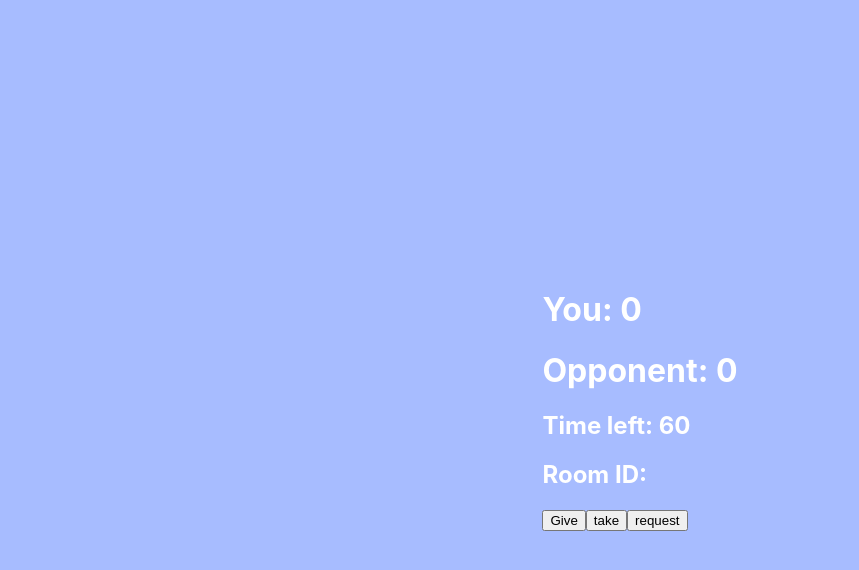
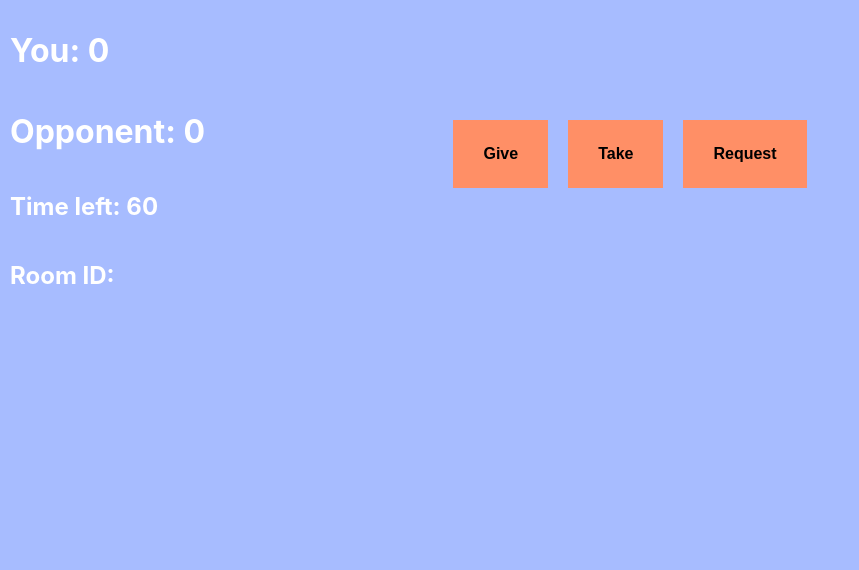
Before and after one commit to kpinuela/PenExperiment, a React (Create React App) app in the folder pen-experiment/: page / in a window 1280 px wide. Shown: the top 570 px of the page, without its empty margins (0-859 px from the left). Built offline with nearby package versions, Linux system fonts and the light colour scheme; no server answers.

Commit message:
made UI better.

```diff
--- a/pen-experiment/src/pages/game.jsx
+++ b/pen-experiment/src/pages/game.jsx
@@ -1,7 +1,8 @@
 import { useState, useEffect } from 'react';
 import { useLocation } from 'react-router-dom';
 import io from 'socket.io-client';
-import "../style.scss"
+import "../style.scss";
+import "./game_style.css";
 
 const socket = io.connect("https://evening-ridge-47791.herokuapp.com");
 const Game = (props) => {
@@ -22,6 +23,7 @@ const Game = (props) => {
   const [request, setRequest] = useState(false);
   const [surveyID, setSurveyID] = useState("");
   const [endMessage, setEndMessage] = useState(false);
+  const [disabled, setDisabled] = useState(false);
 
   socket.on("room_id", (data, player) => {
     console.log(`player id ${player}`);
@@ -59,8 +61,19 @@ const Game = (props) => {
     socket.emit("give");
   }
 
+  const handleDisabled = () => {
+    setDisabled(true);
+    setTimeout(() => {
+      setDisabled(false);
+    }, 2000)
+  }
+
   const handleTake = () => {
     setClickEnabled(true);
+    setDisabled(true);
+    setTimeout(() => {
+      setDisabled(false);
+    }, 2000)
     socket.emit("take");
   }
 
@@ -120,9 +133,9 @@ const Game = (props) => {
   }, [timeLeft, gameOver, ready]);
 
   return (
-    <div className='formContainer'>
+    <div>
       {gameOver ? (
-        <div>
+        <div style={{ display: 'flex', justifyContent: 'center', alignItems: 'center', marginTop: '50px', flexDirection: 'column' }}>
           <h1>Game Over</h1>
           {score > oppScore ? (
             <div>
@@ -158,18 +171,23 @@ const Game = (props) => {
         </div>
       ) : (
         <div>
-          <h1>You: {score}</h1>
-          <h1>Opponent: {oppScore}</h1>
-          <h2>Time left: {timeLeft}</h2>
-          <h2>Room ID: {roomId}</h2>
-          {<button onClick={handleGive}> Give</button>}
-          {<button onClick={handleTake}>take</button>}
-          {<button onClick={handleRequest}>request</button>}
+          <h1 style={{ color: 'white', padding: "10px" }}>You: {score}</h1>
+          <h1 style={{ color: 'white', padding: "10px" }}>Opponent: {oppScore}</h1>
+          <h2 style={{ color: 'white', padding: "10px" }}>Time left: {timeLeft}</h2>
+          <h2 style={{ color: 'white', padding: "10px" }}>Room ID: {roomId}</h2>
+          <div />
+          <div style={{ display: 'flex', justifyContent: 'center', alignItems: 'center', marginTop: '-200px' }}>
+            {<button onClick={handleGive}> Give</button>}
+            {<button className={disabled ? "gray-out" : ""} onClick={handleTake}>Take</button>}
+            {<button onClick={handleRequest}>Request</button>}
+          </div >
           {request && (
-            <div>
-              <h1>Opponent wants control. Give?</h1>
-              <button onClick={handleGive}>Yes</button>
-              <button onClick={handleNo}>No</button>
+            <div style={{ display: 'flex', justifyContent: 'center', alignItems: 'center', marginTop: '50px', flexDirection: 'column' }}>
+              <h1 style={{ color: 'white', padding: "10px" }}>Opponent wants control. Give?</h1>
+              <div style={{ display: 'flex', justifyContent: 'center', alignItems: 'center', marginTop: '20px' }}>
+                <button onClick={handleGive}>Yes</button>
+                <button onClick={handleNo}>No</button>
+              </div>
             </div>
           )}
           {currentCircle && (
@@ -188,7 +206,7 @@ const Game = (props) => {
             />
           )}
         </div>
-      ) }
+      )}
     </div>
   );
 };
--- /dev/null
+++ b/pen-experiment/src/pages/game_style.css
@@ -0,0 +1,21 @@
+.gray-out {
+  background-color: gray;
+  color: white;
+  cursor: default;
+}
+
+button {
+  background-color: #ff8f66;
+  color: black;
+  padding: 25px 30px;
+  margin-right: 20px;
+  border: none;
+  font-size: 16px;
+  font-weight: bold;
+  cursor: pointer;
+  transition: transform 0.1s ease-in-out;
+}
+
+button:active {
+  transform: translateY(2px);
+}
```
